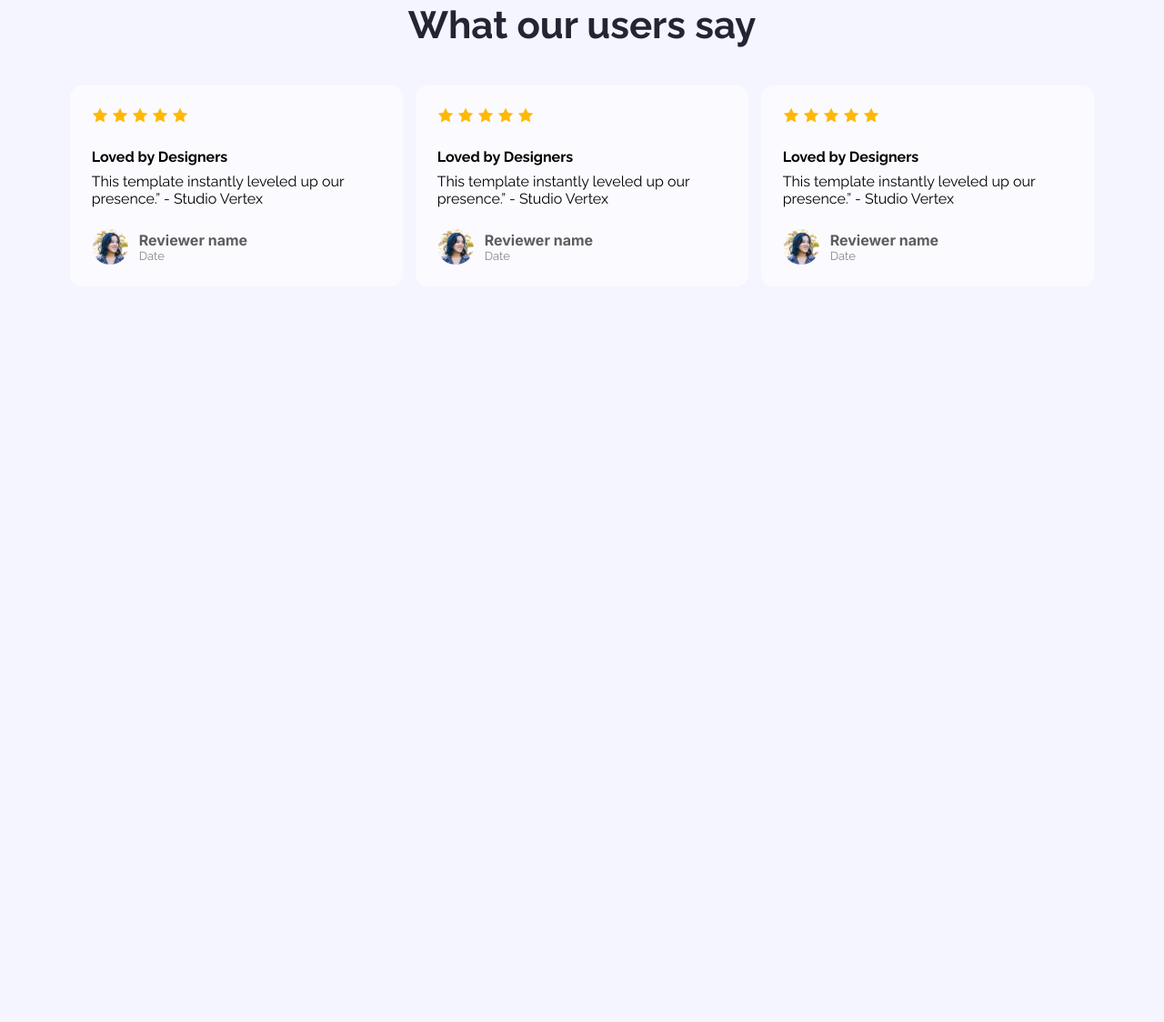
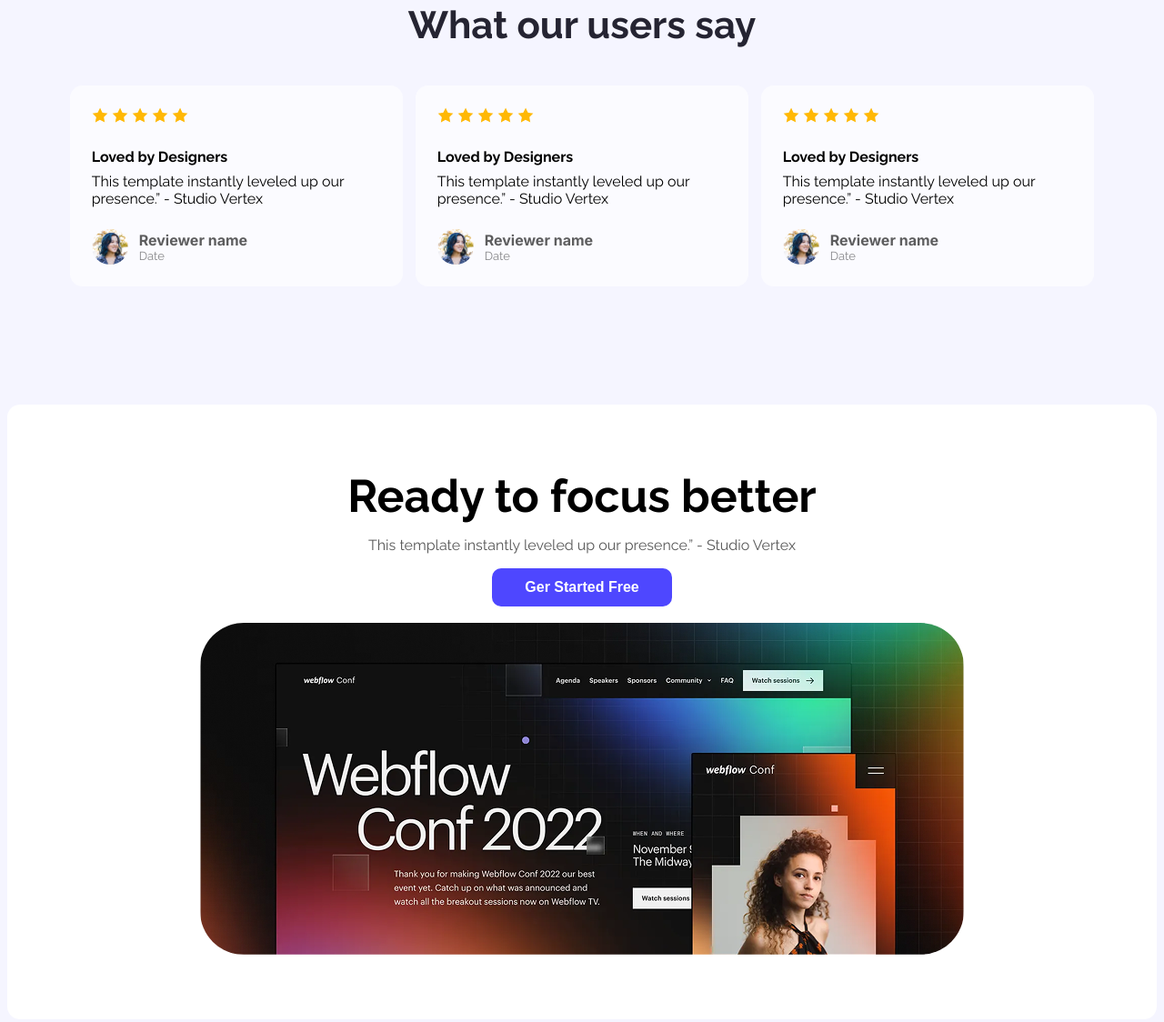
Before and after one commit to kareebzawad/a1, a plain HTML site: page index.html in a window 1280 px wide. Shown: the part 1751-2875 px from the top of the page at 91% size. Before the commit the page ends 2074 px from the top, so only its background shows below. Drawn offline with Linux system fonts and the light colour scheme.

Commit message:
completed the section named Ready to focus better

```diff
--- a/Style/a1.css
+++ b/Style/a1.css
@@ -216,3 +216,45 @@ nav li a{
   display: flex;
   justify-content: space-around;
 }
+
+/* Ready-to-focus-better */
+
+.Ready-to-focus-better{
+  max-width: 1140px;
+  margin-top: 130px;
+  margin-left: auto;
+  margin-right: auto;
+  background-color: white;
+  border-radius: 14px;
+  padding: 71px 100px;
+}
+
+
+.Ready-to-focus-better-title{
+  font-size: 50px;
+  font-weight: bold;
+}
+
+.Ready-to-focus-better-img{
+  display: block;
+  margin-left: auto;
+  margin-right: auto;
+  max-width: 840px;
+  border-radius: 48px;
+}
+
+
+.Ready-to-focus-better-btn{
+  display: block;
+  margin-left: auto;
+  margin-right: auto;
+}
+
+.Ready-to-focus-better-title{
+  margin: 0px;
+}
+
+.Ready-to-focus-better-p{
+  margin-top: 15px;
+  color: rgba(0, 0, 0, 0.66);
+}
--- a/index.html
+++ b/index.html
@@ -150,6 +150,18 @@
                 </div>
             </div>
         </section>
+
+        <section class="Ready-to-focus-better main">
+            <div class="Ready-to-focus-better-contents">
+                <h3 class="Ready-to-focus-better-title text-center raleway-normal">Ready to focus better</h3>
+                <p class="Ready-to-focus-better-p text-center raleway-normal">This template instantly leveled up our presence.” - Studio Vertex</p>
+                <button class="Ready-to-focus-better-btn btn-primary">Ger Started Free</button>
+                <br>
+                <img class="Ready-to-focus-better-img" src="./Assets/wc-big.png" alt="">
+
+            </div>
+
+        </section>
     </main>
     <footer>
 
```
